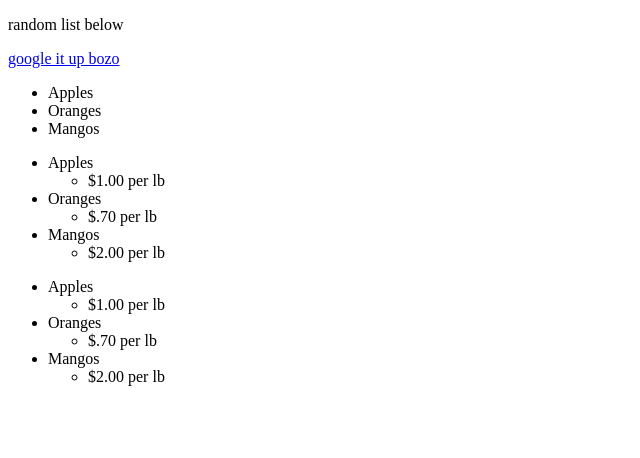
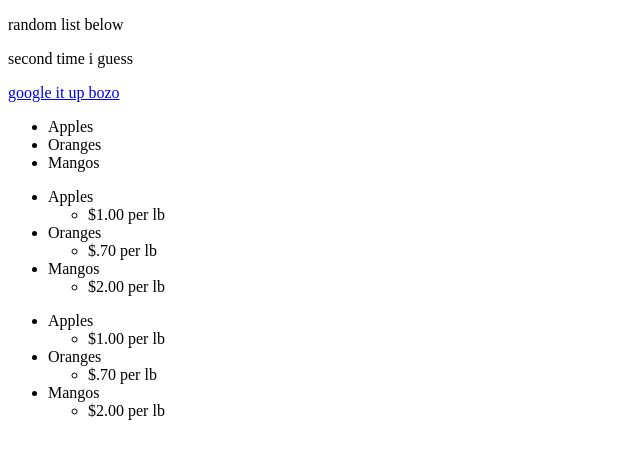
Before and after one commit to Overseethis/test-upload, a React app: page public/index.html in a window 1280 px wide. Shown: the whole page, without its empty margins (0-640 px from the left). Built offline with nearby package versions, Linux system fonts and the light colour scheme.

Commit message:
second line

```diff
--- a/public/index.html
+++ b/public/index.html
@@ -5,6 +5,7 @@
     </head>
     <body>
 <p>random list below</p>
+<p>second time i guess</p>
 
         <div id="root"></div>
         <div id='blah'></div>
```
